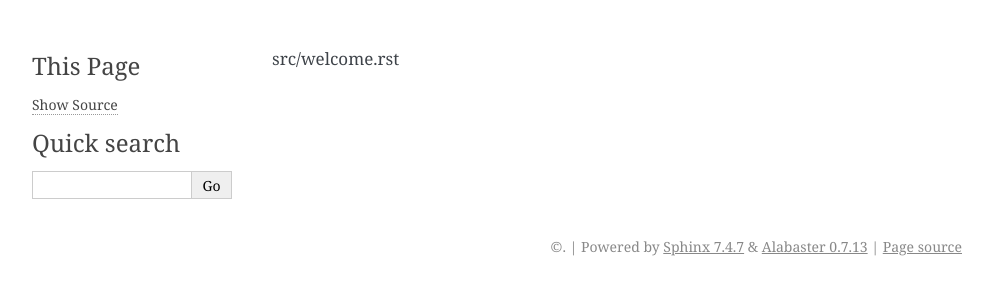
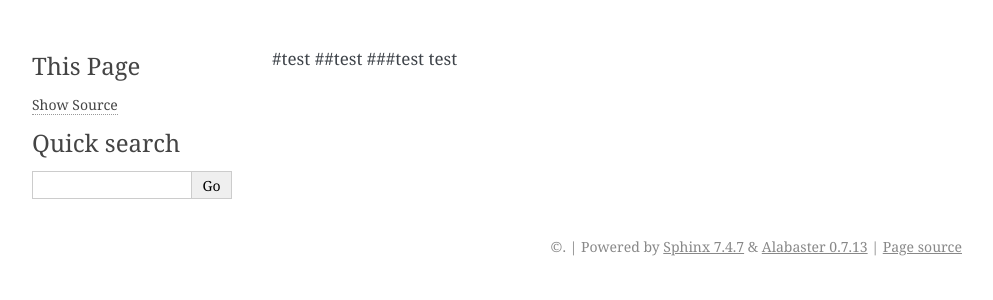
Before and after one commit to Iole-Bri/misp_docs_2, a Sphinx documentation site: the page built from docs/source/index.rst, in a window 1280 px wide. Shown: the top 300 px of the page, without its empty margins (148-1141 px from the left). Built offline with Sphinx 7.4.7, drawn with Linux system fonts in a browser that asks for light colours.

Commit message:
modif index.rst

```diff
--- a/docs/source/index.rst
+++ b/docs/source/index.rst
@@ -1 +1,4 @@
-src/welcome.rst
+#test
+##test
+###test
+test
```
